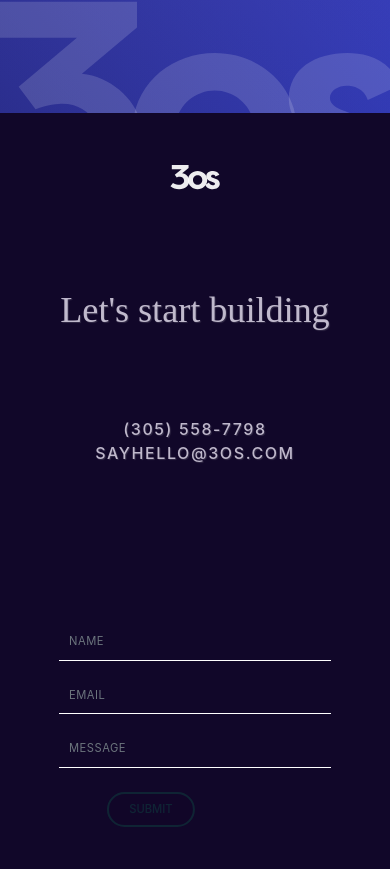
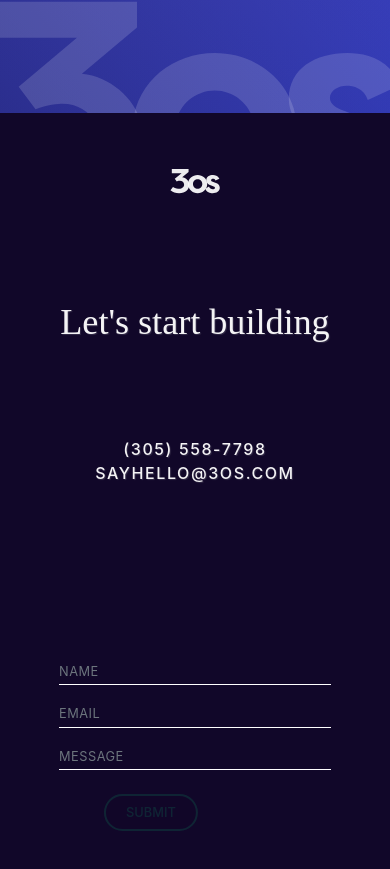
Before and after one commit to IvanoskiHarmonia/3os-site, a plain HTML site: page index.html in a window 390 px wide. Shown: the part 2419-3288 px from the top of the page. Drawn offline with nearby package versions, Linux system fonts and the light colour scheme.

Commit message:
Draft 6 - change in css a bit

```diff
--- a/index.html
+++ b/index.html
@@ -137,7 +137,7 @@
                 <div class="row hide">
                     <div class="col align-items-center align-items-lg-start text-center align-self-center align-self-lg-start">
                         <h2 class="h2">
-                            and helped generate <span class="display-4">40K+</span> leads per year
+                            and helped generate <span class="display-4">40K+</span><br>leads per year
                         </h2>
                     </div>
                 </div>
@@ -153,7 +153,6 @@
 
         <!-- section-4 -->
         <div class="container-section4 p-0 m-0" id="section4" style="z-index: 10 !important;">
-            <!-- <div class="container"> -->
                 <div class="row no-gutters m-0 p-0">
                     <!-- Left Section -->
                     <div class="col-12 col-sm-6 grid-layout-left shadowed-light-text">
@@ -180,13 +179,12 @@
                             <div class="form-group hide">
                                 <input type="text" class="form-control" name="message" id="message" placeholder="MESSAGE" autocomplete="off" required/>
                             </div>
-                            <div class="form-group text-center text-sm-right hide">
+                            <div class="form-group text-center text-sm-right hide mb-0">
                                 <button type="submit" class="btn btn-outline-success my-2 my-sm-1">SUBMIT</button>
                             </div>
                         </form>
                     </div>
                 </div>
-            <!-- </div> container -->
         </div>
         <!-- End: section-4 -->
 
@@ -199,11 +197,6 @@
 
 
 
-
-
-    <!-- footer -->
-
-
     <!-- Linking main JS file -->
     <script src="src/js/script.js"></script>
 
--- a/src/css/style.css
+++ b/src/css/style.css
@@ -462,6 +462,10 @@ header .btn-outline-success:hover, header .btn:hover {
     max-width: 100%;
     width: 100%;
 }
+.container-section4 .no-gutters .h1, .container-section4 .no-gutters .p {
+    color: rgba(255, 255, 255, 0.95);
+}
+
 @media all and (min-height: 700px) {
     .container-section4 .grid-layout-left {
         margin: auto auto;
@@ -519,15 +523,17 @@ header .btn-outline-success:hover, header .btn:hover {
     border-radius: 0px;
     padding: 3px 0;
     color: var(--section4-text);
-    font-size: 0.8rem;
+    font-size: 0.9rem;
     font-weight: 500;
     width: 100%;
+    transition: all 0.2s ease-in-out;
 }
 .container-section4 input:focus {
     background-color: var(--section4-input);
     letter-spacing: 1px;
     color:white;
-    font-weight: 300;
+    padding: 4px 3px;
+    font-weight: 500;
     outline: none !important;
     -webkit-box-shadow: none !important;
             box-shadow: none !important;
@@ -538,7 +544,7 @@ header .btn-outline-success:hover, header .btn:hover {
     border-radius: 50px;
     padding: 7px 20px;
     color: var(--section4-Button);
-    font-size: 0.8rem;
+    font-size: 0.9rem;
     font-weight: 500;
     width: -webkit-fit-content;
     width: -moz-fit-content;
@@ -558,12 +564,12 @@ header .btn-outline-success:hover, header .btn:hover {
 }
 @media all and (max-width: 576px) {
     .container-section4 input{
-        padding: 10px;
-        font-size: 0.7rem;
+        padding: 3px 0;
+        font-size: 0.8rem;
         font-weight: 400;
     }
     .container-section4 button {
-        font-size: 0.7rem;
+        font-size: 0.8rem;
     }
     .container-section4 .no-gutters .h1 {
         font-size: calc(100% + 3vw + 1vh) !important;
```
Also changed, not shown: 2 other files.
